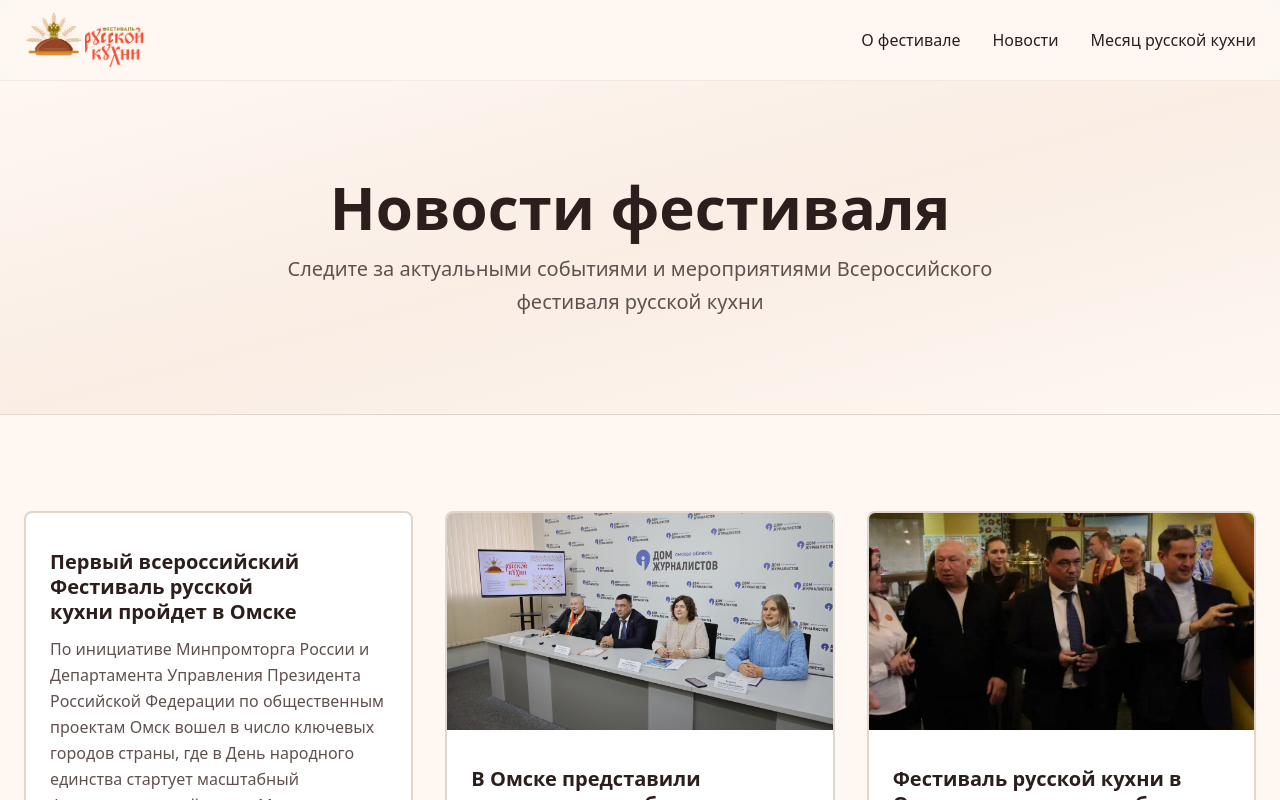
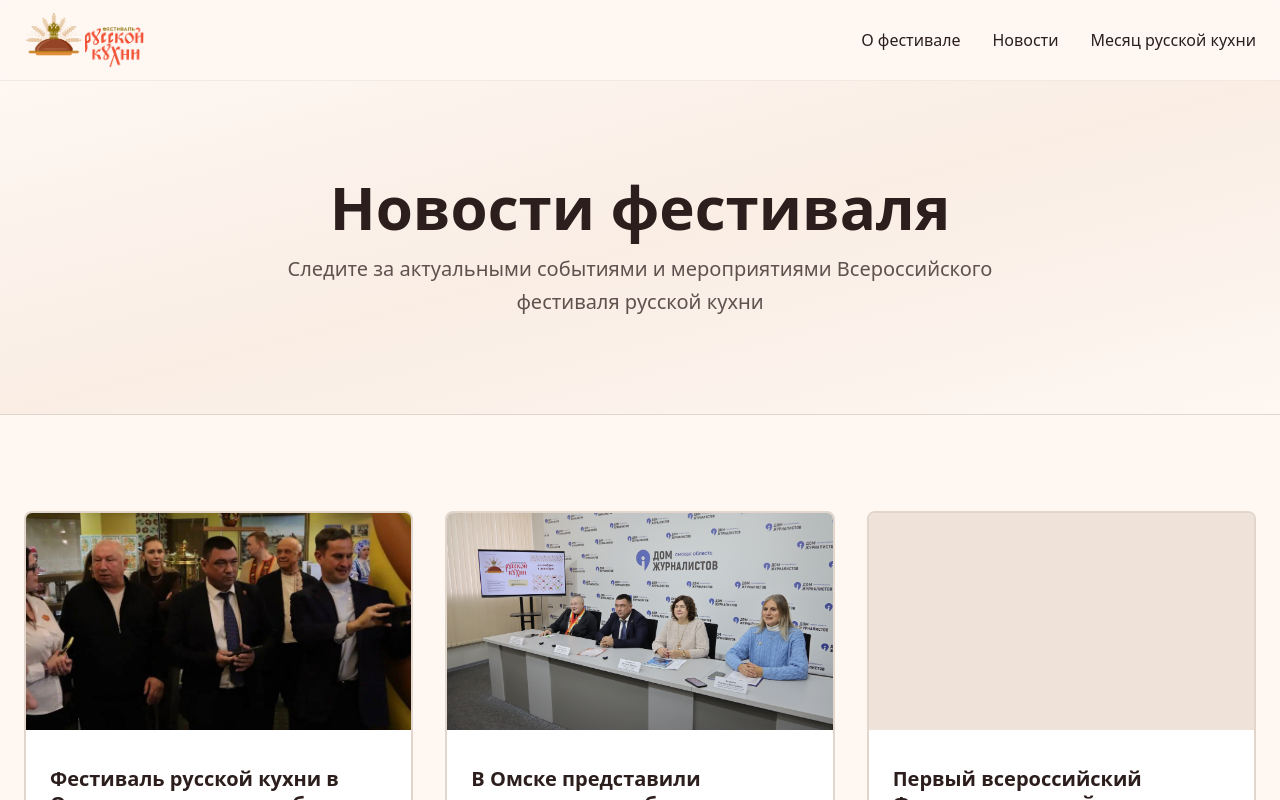
Before and after one commit to KITEK-projects/russian-cuisine-festival, a Next.js app: page /news in a window 1280 px wide. Shown: the top 800 px of the page. Built offline with nearby package versions, Linux system fonts and the light colour scheme.

Commit message:
fix: reverse news order

```diff
--- a/app/news/page.tsx
+++ b/app/news/page.tsx
@@ -31,21 +31,21 @@ export default function NewsPage() {
                 <section className="py-16 md:py-24">
                     <div className="container mx-auto px-4 md:px-6">
                         <div className="grid gap-8 md:grid-cols-2 lg:grid-cols-3">
-                            {articles.map((item) => (
+                            {articles.toReversed().map((item) => (
                                 <Link
                                     key={item.id}
                                     href={`/news/${item.id}`}
                                     className="group overflow-hidden rounded-lg border-2 border-border bg-card transition-shadow hover:shadow-lg"
                                 >
-                                    {item.images && (
-                                        <div className="aspect-video overflow-hidden bg-muted">
+                                    <div className="aspect-video overflow-hidden bg-muted">
+                                        {item.images && (
                                             <Img
                                                 src={item.images[0]}
                                                 alt={item.title}
                                                 className="h-full w-full object-cover transition-transform duration-300 group-hover:scale-110"
                                             />
-                                        </div>
-                                    )}
+                                        )}
+                                    </div>
                                     <div className="p-6">
                                         <div className="mb-3 flex flex-wrap items-center gap-2">
                                             {item.date && (
```
